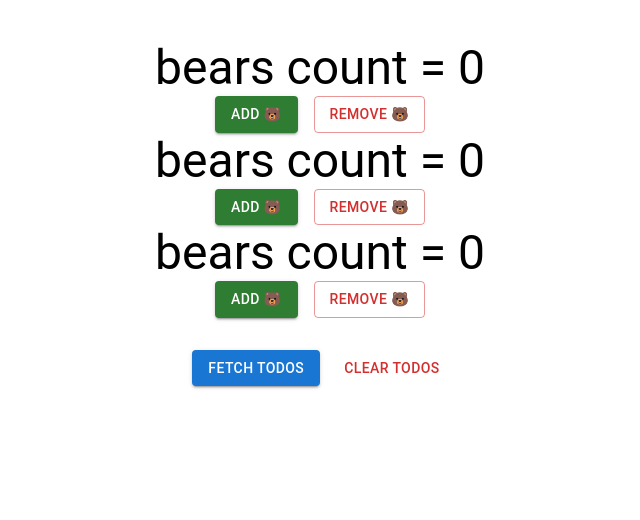
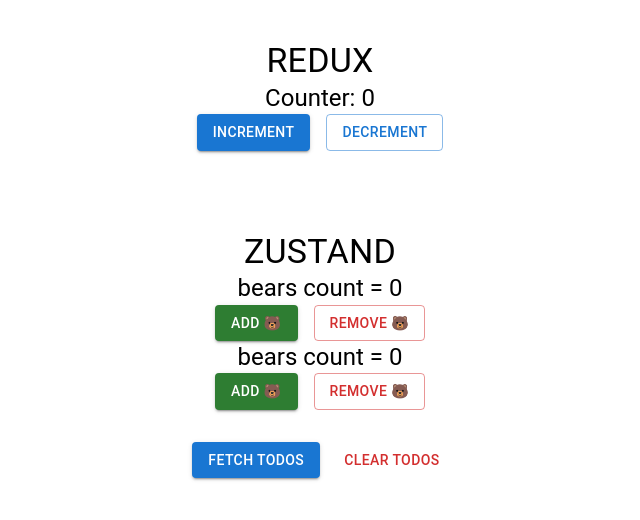
Before and after one commit to Alejandro-Vas/state-managers, a React (Vite) app: page / in a window 1280 px wide. Shown: the top 520 px of the page, without its empty margins (320-960 px from the left). Built offline with nearby package versions, Linux system fonts and the light colour scheme.

Commit message:
vanilla redux added

```diff
--- a/src/App.tsx
+++ b/src/App.tsx
@@ -1,10 +1,17 @@
+import {Typography} from '@mui/material';
 import './App.css';
 import {BearCounter, Todos} from './components';
+import Counter from './components/Counter/Counter';
 
 function App() {
   return (
     <>
-      <BearCounter />
+      <Typography variant="h4">REDUX</Typography>
+      <Counter />
+
+      <Typography variant="h4" sx={{mt: 10}}>
+        ZUSTAND
+      </Typography>
       <BearCounter />
       <BearCounter />
       <Todos />
--- a/src/components/BearCounter/BearCounter.tsx
+++ b/src/components/BearCounter/BearCounter.tsx
@@ -6,7 +6,7 @@
 
   return (
     <>
-      <Typography variant="h3">bears count = {bears}</Typography>
+      <Typography variant="h5">bears count = {bears}</Typography>
 
       <Button variant="contained" color="success" onClick={increasePopulation}>
         add 🐻
--- /dev/null
+++ b/src/components/Counter/Counter.tsx
@@ -0,0 +1,42 @@
+import {Button, Typography} from '@mui/material';
+import {useEffect, useState} from 'react';
+import {decrement, increment, vanillaStore as store} from '../../store/redux/vanilla';
+
+const Counter = () => {
+  const [, updateState] = useState({});
+
+  useEffect(() => {
+    const unsubscribe = store.subscribe(() => {
+      updateState({});
+    });
+    return () => {
+      unsubscribe();
+    };
+  }, []);
+
+  const handleIncrement = () => {
+    store.dispatch(increment());
+  };
+
+  const handleDecrement = () => {
+    store.dispatch(decrement());
+  };
+
+  const count = store.getState();
+
+  return (
+    <div>
+      <Typography variant="h5">Counter: {count}</Typography>
+
+      <Button variant="contained" onClick={handleIncrement}>
+        Increment
+      </Button>
+
+      <Button variant="outlined" onClick={handleDecrement} sx={{ml: 2}}>
+        Decrement
+      </Button>
+    </div>
+  );
+};
+
+export default Counter;
--- a/src/components/Todos/Todos.tsx
+++ b/src/components/Todos/Todos.tsx
@@ -7,7 +7,7 @@
   if (isLoading) {
     return (
       <Box sx={{width: '300px', margin: '0 auto'}}>
-        <Typography variant="h3">Loading...</Typography>
+        <Typography variant="h5">Loading...</Typography>
         <LinearProgress />
       </Box>
     );
--- a/src/components/index.ts
+++ b/src/components/index.ts
@@ -1,2 +1,3 @@
 export {default as BearCounter} from './BearCounter/BearCounter';
 export {default as Todos} from './Todos/Todos';
+export {default as Counter} from './Counter/Counter';
--- /dev/null
+++ b/src/store/redux/vanilla/index.ts
@@ -0,0 +1,50 @@
+type ActionTypeVariant = 'INCREMENT' | 'DECREMENT';
+
+type Action = {
+  type: ActionTypeVariant;
+};
+
+export const increment = (): Action => ({type: 'INCREMENT'});
+export const decrement = (): Action => ({type: 'DECREMENT'});
+
+type State = number;
+
+const counterReducer = (state: State = 0, action: Action): State => {
+  switch (action.type) {
+    case 'INCREMENT':
+      return state + 1;
+    case 'DECREMENT':
+      return state - 1;
+    default:
+      return state;
+  }
+};
+
+type Store = {
+  getState: () => State;
+  dispatch: (action: Action) => void;
+  subscribe: (listener: () => void) => () => void;
+};
+
+const createStore = (reducer: (state: State, action: Action) => State): Store => {
+  let state: State = 0;
+  let listeners: Array<() => void> = [];
+
+  const getState = (): State => state;
+
+  const dispatch = (action: Action): void => {
+    state = reducer(state, action);
+    listeners.forEach((listener) => listener());
+  };
+
+  const subscribe = (listener: () => void) => {
+    listeners.push(listener);
+    return () => {
+      listeners = listeners.filter((l) => l !== listener);
+    };
+  };
+
+  return {getState, dispatch, subscribe};
+};
+
+export const vanillaStore = createStore(counterReducer);
```
Also changed, not shown: 1 other file (tests, documents, lock files or other folders).
